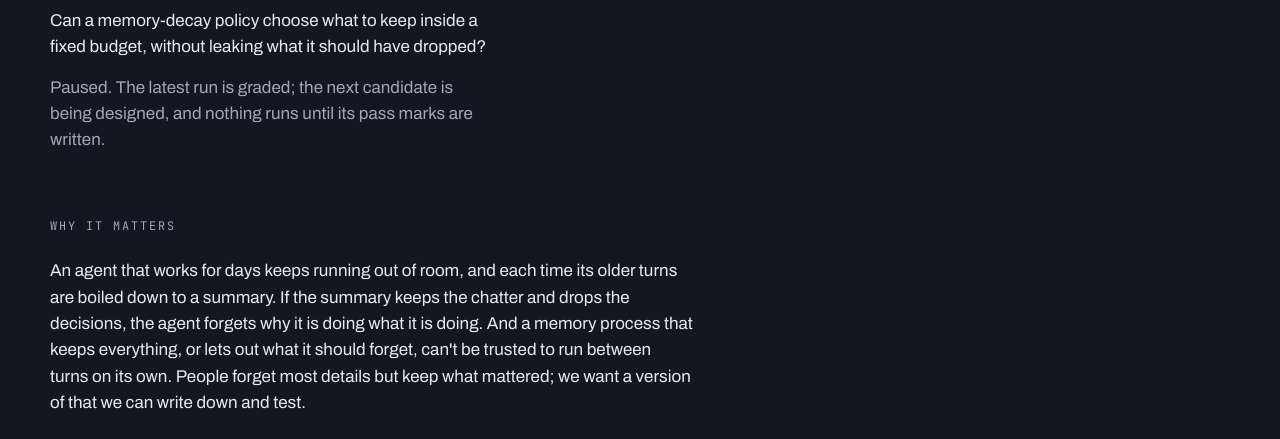
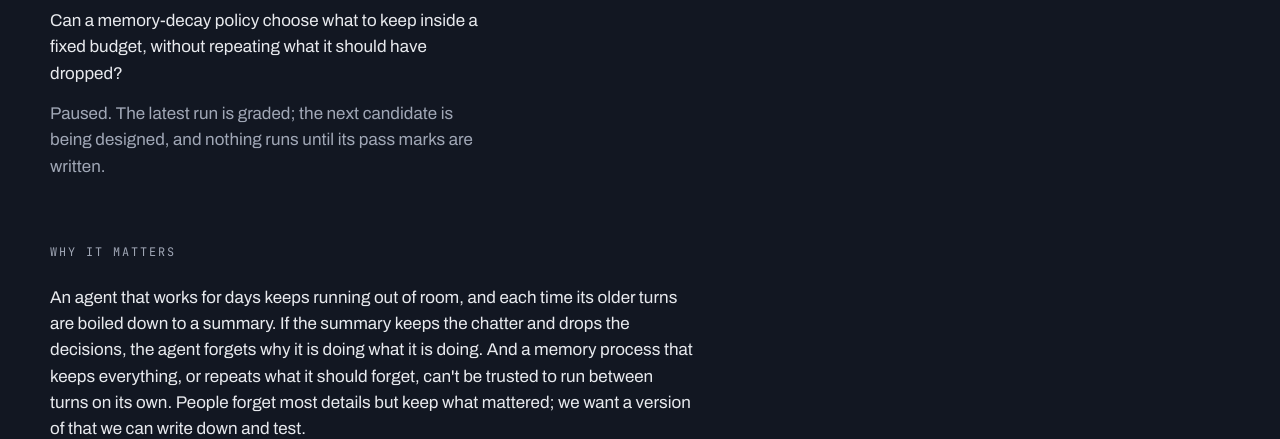
Before and after one commit to NotYourAverageAutomaton/nyaa-site, a plain HTML site: page decay.html in a window 1280 px wide. Shown: the part 361-800 px from the top of the page. Drawn offline with Linux system fonts and the light colour scheme.

Commit message:
v0.10.2: Continuous Cognition wording (repeating, not leaking)

```diff
--- a/decay.html
+++ b/decay.html
@@ -4,7 +4,7 @@
 <meta charset="utf-8">
 <meta name="viewport" content="width=device-width,initial-scale=1,viewport-fit=cover">
 <title>Continuous Cognition · NYAA</title>
-<meta name="description" content="Can a memory-decay policy choose what to keep inside a fixed budget, without leaking what it should have dropped?">
+<meta name="description" content="Can a memory-decay policy choose what to keep inside a fixed budget, without repeating what it should have dropped?">
 <link rel="alternate" type="text/markdown" href="/decay.md" title="Plain text">
 <link rel="alternate" type="application/feed+json" href="/notebook.json" title="NYAA lab notebook">
 <link rel="alternate" type="application/rss+xml" href="/notebook.xml" title="NYAA lab notebook (RSS)">
@@ -25,14 +25,14 @@
 <div class="pagehead gut">
   <p class="lab"><a href="/measured.html">Current experiments</a> · <em>held</em></p>
   <h1 class="big">Continuous Cognition</h1>
-  <p class="say">Can a memory-decay policy choose what to keep inside a fixed budget, without leaking what it should have dropped?</p>
+  <p class="say">Can a memory-decay policy choose what to keep inside a fixed budget, without repeating what it should have dropped?</p>
   <p class="say dim">Paused. The latest run is graded; the next candidate is being designed, and nothing runs until its pass marks are written.</p>
 </div>
 
 <main class="gut exp">
   <section class="block" id="why" aria-labelledby="h-why">
     <h2 class="lab" id="h-why">Why it matters</h2>
-    <p class="say">An agent that works for days keeps running out of room, and each time its older turns are boiled down to a summary. If the summary keeps the chatter and drops the decisions, the agent forgets why it is doing what it is doing. And a memory process that keeps everything, or lets out what it should forget, can't be trusted to run between turns on its own. People forget most details but keep what mattered; we want a version of that we can write down and test.</p>
+    <p class="say">An agent that works for days keeps running out of room, and each time its older turns are boiled down to a summary. If the summary keeps the chatter and drops the decisions, the agent forgets why it is doing what it is doing. And a memory process that keeps everything, or repeats what it should forget, can't be trusted to run between turns on its own. People forget most details but keep what mattered; we want a version of that we can write down and test.</p>
   </section>
 
   <section class="block" id="how" aria-labelledby="h-how">
```
Also changed, not shown: measured.html (+1 -1 lines), 3 other files.
